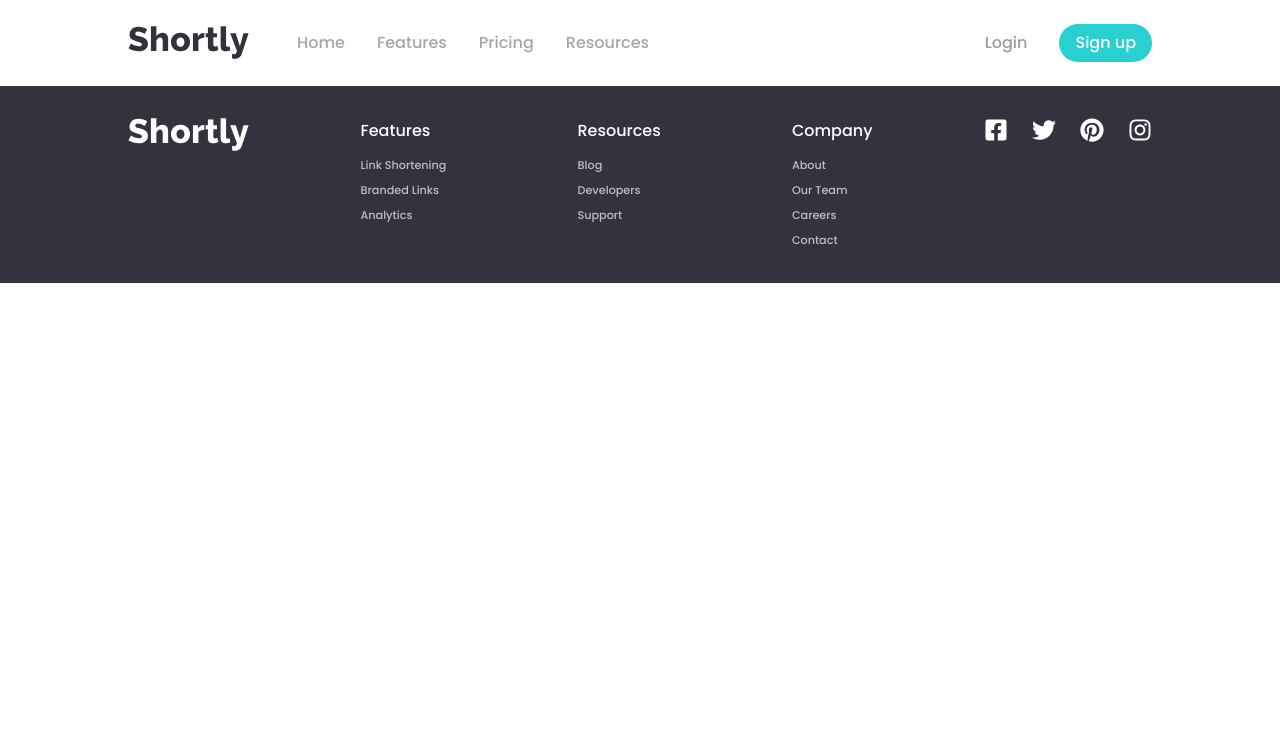
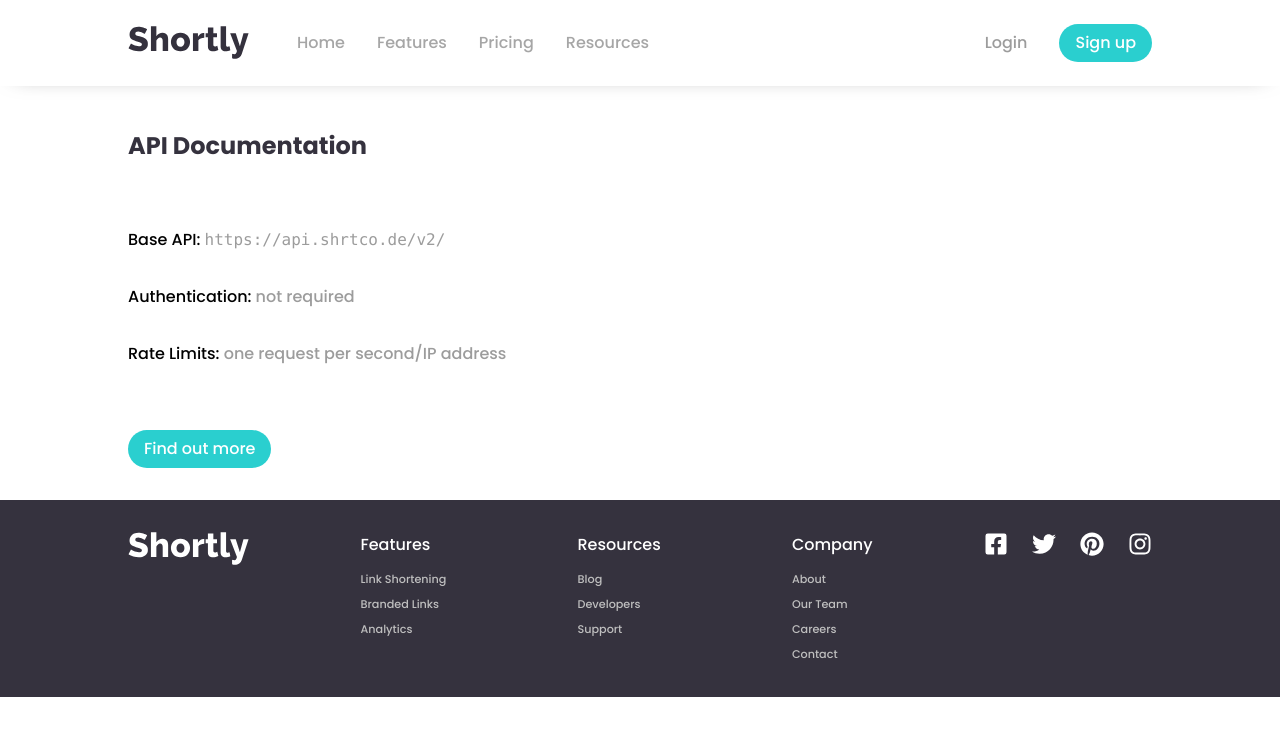
Before and after one commit to Adina-Chirila/frontend-mentor-url-shortening, a React (Create React App) app: page /resources in a window 1280 px wide. Shown: the top 736 px of the page. Built offline with nearby package versions, Linux system fonts and the light colour scheme.

Commit message:
Finish nav routes

```diff
--- a/src/App.js
+++ b/src/App.js
@@ -22,7 +22,7 @@ function App() {
                     <Route path="/pricing">
                         <Pricing />
                     </Route>
-                    <Route path="/pricing">
+                    <Route path="/resources">
                         <Resources />
                     </Route>
                 </Switch>
--- a/src/components/Features/Features.module.css
+++ b/src/components/Features/Features.module.css
@@ -5,6 +5,7 @@
     display: flex;
     justify-content: center;
     align-items: center;
+    margin-top: 5rem;
 }
 
 .featuresTitle {
--- a/src/components/Navbar/Navbar.module.css
+++ b/src/components/Navbar/Navbar.module.css
@@ -2,10 +2,10 @@ header {
     width: 100%;
     padding: 1.5em 0;
     background-color: white;
-    /* position: fixed;
+    position: fixed;
     top: 0;
     left: 0;
-    z-index: 999; */
+    z-index: 999;
     -webkit-box-shadow: 0px 1px 24px -16px rgba(0, 0, 0, 0.66);
     box-shadow: 0px 1px 24px -16px rgba(0, 0, 0, 0.66);
 }
--- a/src/components/Pricing/Pricing.js
+++ b/src/components/Pricing/Pricing.js
@@ -34,7 +34,7 @@ const Pricing = () => {
                 Get the most from your links
             </h1>
             <div className={styles.boxes}>
-                {pricingPlans.map((plan) => {
+                {pricingPlans.map((plan, index) => {
                     const {
                         title,
                         price,
@@ -44,7 +44,7 @@ const Pricing = () => {
                         reports,
                     } = plan;
                     return (
-                        <div className={styles.box}>
+                        <div className={styles.box} key={index}>
                             <h2>
                                 {title} <span>{featured && "POPULAR"}</span>
                             </h2>
--- a/src/components/Pricing/Pricing.module.css
+++ b/src/components/Pricing/Pricing.module.css
@@ -1,6 +1,7 @@
 .pricingContainer {
     width: 80%;
     margin: 0 auto;
+    margin-top: 5rem;
 }
 
 .pricingTitle {
@@ -15,7 +16,7 @@
 }
 
 .box {
-    padding: 2em 3em;
+    padding: 2em 4.5em;
     text-align: center;
     border: 1px solid hsl(0, 0%, 89%);
     border-radius: 0.5em;
@@ -64,3 +65,29 @@
 .getStartedBtn:hover {
     background-color: hsl(180, 77%, 54%);
 }
+
+@media only screen and (max-width: 1200px) {
+    .box {
+        padding: 2em 3em;
+    }
+    .boxes {
+        flex-wrap: wrap;
+    }
+}
+
+@media only screen and (max-width: 960px) {
+    .boxes {
+        flex-direction: column;
+
+        align-items: center;
+    }
+
+    .box {
+        width: 100%;
+        max-width: 350px;
+    }
+
+    .box + .box {
+        margin-top: 1em;
+    }
+}
--- a/src/components/Resources/Resources.js
+++ b/src/components/Resources/Resources.js
@@ -1,7 +1,27 @@
 import React from "react";
+import styles from "./Resources.module.css";
 
 const Resources = () => {
-    return <div>Resources page</div>;
+    return (
+        <section className={styles.resourcesContainer}>
+            <h1>API Documentation</h1>
+            <ul>
+                <li>
+                    Base API:{" "}
+                    <span>
+                        <code>https://api.shrtco.de/v2/</code>
+                    </span>
+                </li>
+                <li>
+                    Authentication: <span>not required</span>
+                </li>
+                <li>
+                    Rate Limits: <span> one request per second/IP address</span>
+                </li>
+            </ul>
+            <a href="https://shrtco.de/docs/">Find out more</a>
+        </section>
+    );
 };
 
 export default Resources;
--- a/src/components/Resources/Resources.module.css
+++ b/src/components/Resources/Resources.module.css
@@ -0,0 +1,38 @@
+.resourcesContainer {
+    width: 80%;
+    margin: 0 auto;
+    margin-top: 5rem;
+}
+
+.resourcesContainer ul {
+    margin-bottom: 1em;
+}
+
+.resourcesContainer ul li {
+    list-style: none;
+    padding: 1em 0;
+}
+
+.resourcesContainer ul li span {
+    color: hsl(0, 0%, 61%);
+}
+
+.resourcesContainer h1 {
+    padding: 2em 0;
+    color: hsl(255, 11%, 22%);
+}
+
+.resourcesContainer a {
+    background-color: hsl(180, 66%, 49%);
+    color: hsl(0, 0%, 100%);
+    cursor: pointer;
+    padding: 0.4em 1em;
+    border-radius: 3em;
+    text-decoration: none;
+    display: inline-block;
+    margin: 2em 0;
+}
+
+.resourcesContainer a:hover {
+    background-color: hsl(180, 77%, 54%);
+}
```
